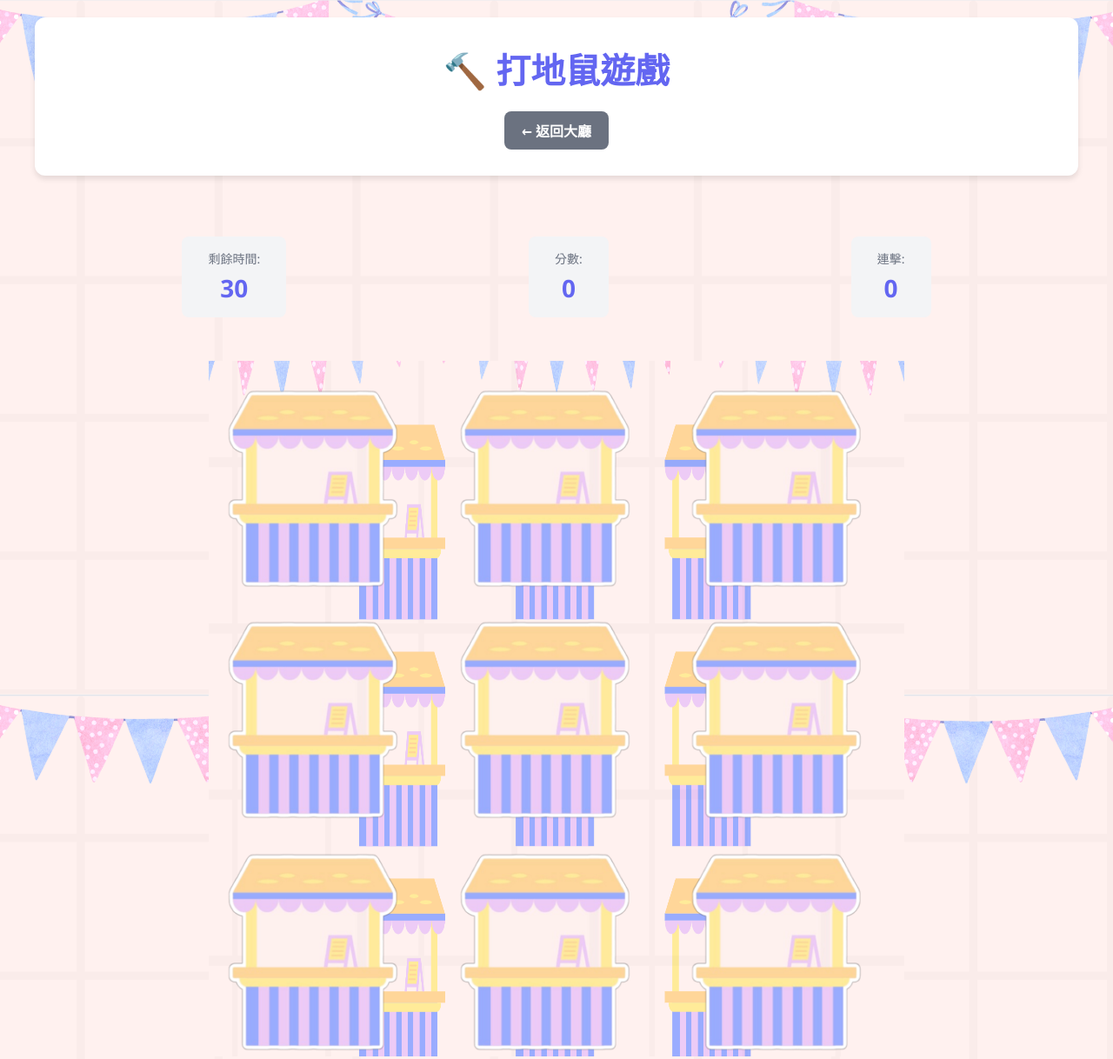
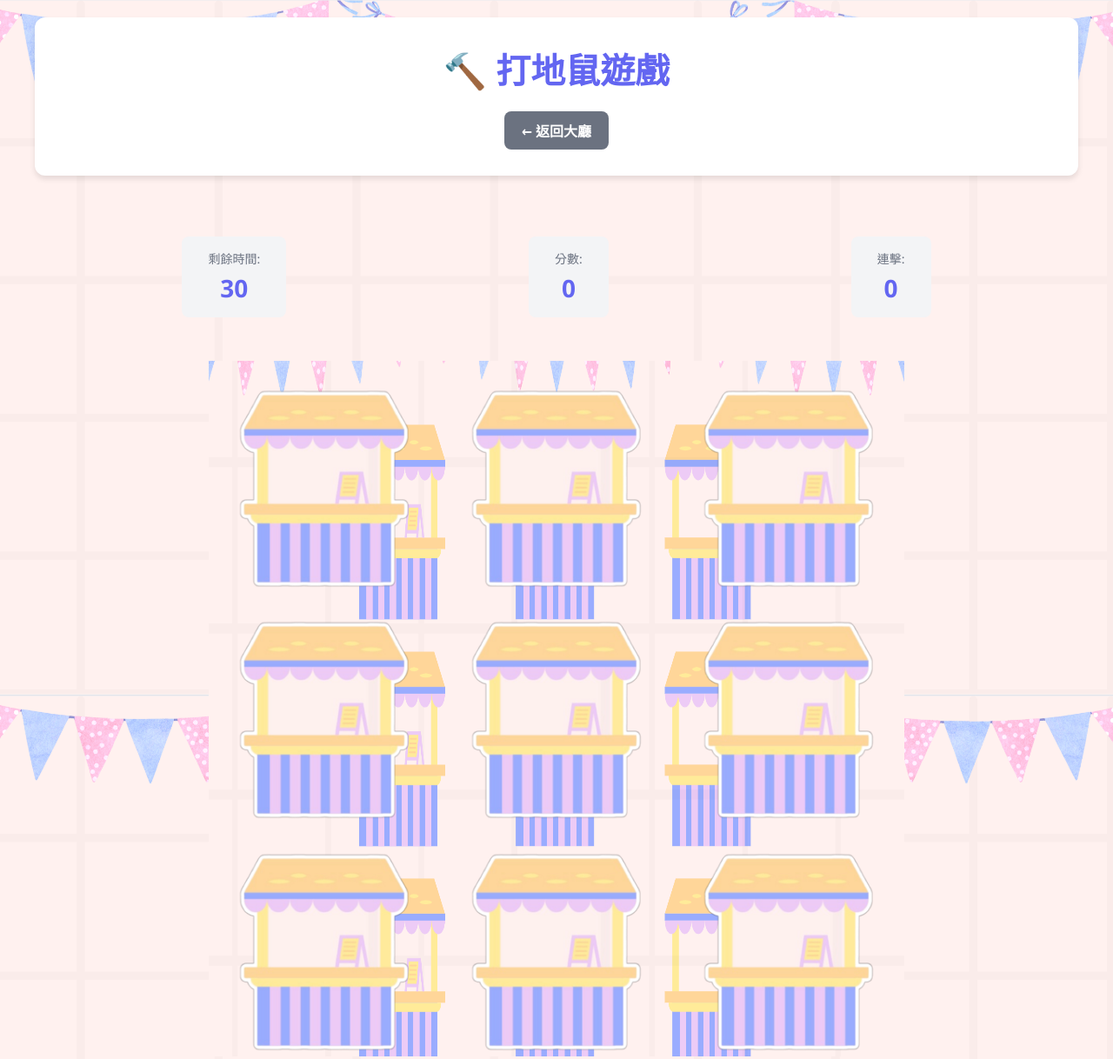
Before and after one commit to FluffyFridgee/kids-learn-swift, a website: page games/whack-a-mole.html in a window 1280 px wide. Shown: the top 1218 px of the page at 87% size. Drawn offline with Linux system fonts and the light colour scheme.

Commit message:
對齊蘋果和洞口的中心 x 軸位置

```diff
--- a/css/game.css
+++ b/css/game.css
@@ -18,7 +18,8 @@ body.whack-a-mole-page {
     position: absolute;
     width: 90%;
     height: 90%;
-    left: 0;
+    left: 50%;
+    transform: translateX(-50%);
     bottom: 0;
     object-fit: contain;
     z-index: 0;
@@ -246,7 +247,8 @@ body.whack-a-mole-page {
 .mole {
     position: absolute;
     bottom: -100%;
-    left: 0;
+    left: 50%;
+    transform: translateX(-50%);
     width: 50%;
     height: 50%;
     background: transparent;
@@ -270,7 +272,7 @@ body.whack-a-mole-page {
 
 .mole-hole.hit .mole {
     opacity: 0.5;
-    transform: scale(0.8);
+    transform: translateX(-50%) scale(0.8);
 }
 
 .mole.green .apple-img {
@@ -282,9 +284,9 @@ body.whack-a-mole-page {
 }
 
 @keyframes shake {
-    0%, 100% { transform: rotate(0deg); }
-    25% { transform: rotate(-5deg); }
-    75% { transform: rotate(5deg); }
+    0%, 100% { transform: translateX(-50%) rotate(0deg); }
+    25% { transform: translateX(-50%) rotate(-5deg); }
+    75% { transform: translateX(-50%) rotate(5deg); }
 }
 
 .timer {
--- a/public/css/game.css
+++ b/public/css/game.css
@@ -18,7 +18,8 @@ body.whack-a-mole-page {
     position: absolute;
     width: 90%;
     height: 90%;
-    left: 0;
+    left: 50%;
+    transform: translateX(-50%);
     bottom: 0;
     object-fit: contain;
     z-index: 0;
@@ -246,7 +247,8 @@ body.whack-a-mole-page {
 .mole {
     position: absolute;
     bottom: -100%;
-    left: 0;
+    left: 50%;
+    transform: translateX(-50%);
     width: 50%;
     height: 50%;
     background: transparent;
@@ -270,7 +272,7 @@ body.whack-a-mole-page {
 
 .mole-hole.hit .mole {
     opacity: 0.5;
-    transform: scale(0.8);
+    transform: translateX(-50%) scale(0.8);
 }
 
 .mole.green .apple-img {
@@ -282,9 +284,9 @@ body.whack-a-mole-page {
 }
 
 @keyframes shake {
-    0%, 100% { transform: rotate(0deg); }
-    25% { transform: rotate(-5deg); }
-    75% { transform: rotate(5deg); }
+    0%, 100% { transform: translateX(-50%) rotate(0deg); }
+    25% { transform: translateX(-50%) rotate(-5deg); }
+    75% { transform: translateX(-50%) rotate(5deg); }
 }
 
 .timer {
```
